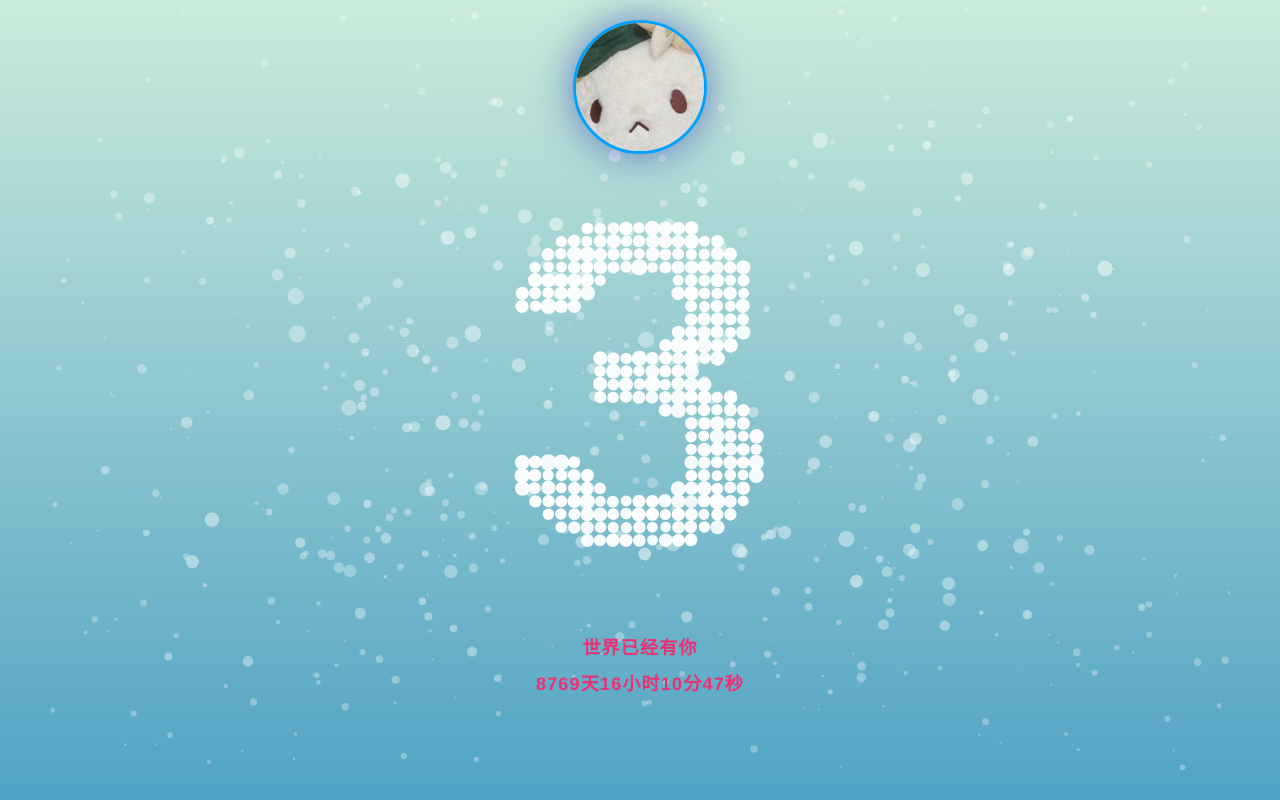
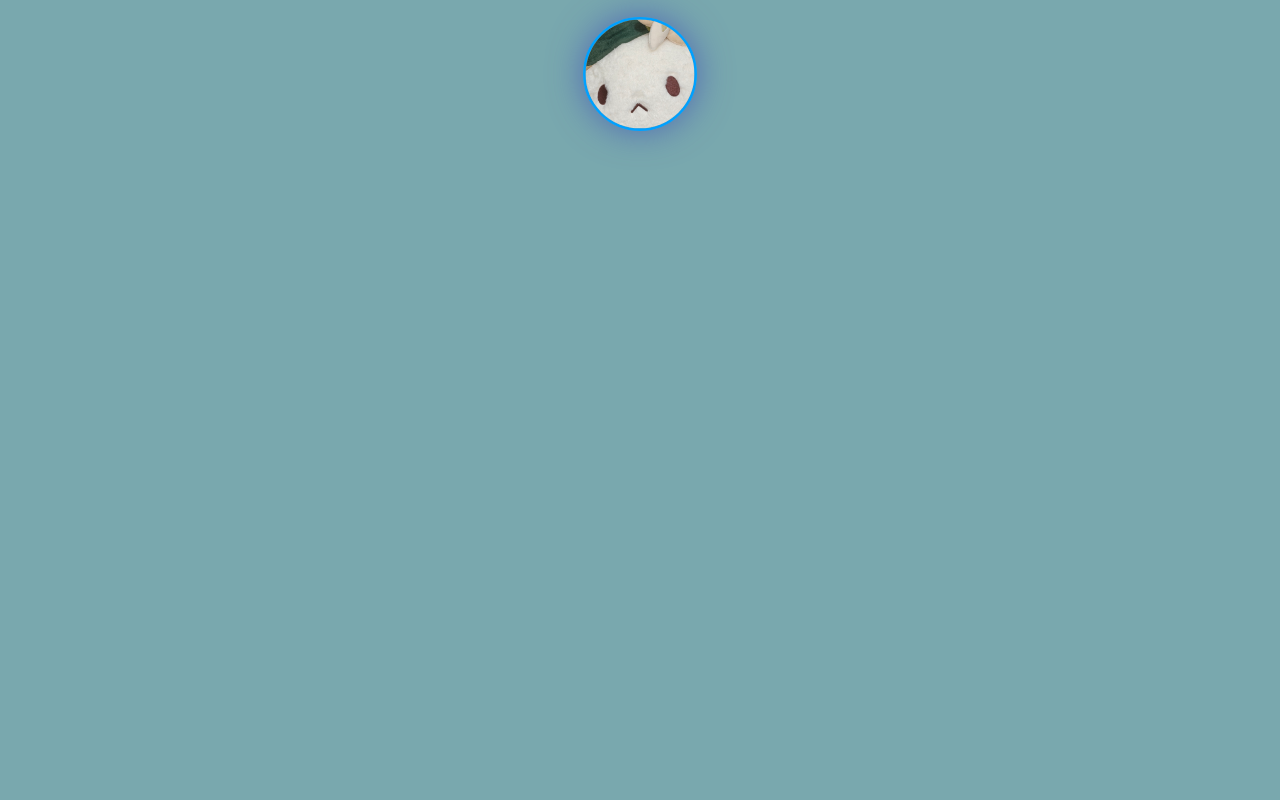
Before and after one commit to shutongjinyve/XiaoXve, a plain HTML site: page index.html in a window 1280 px wide. Drawn offline with Linux system fonts and the light colour scheme.

Commit message:
Add files via upload

```diff
--- a/index.html
+++ b/index.html
@@ -4,11 +4,16 @@
     <meta http-equiv="Content-Type" content="text/html; charset=UTF-8">
     <title>生日快乐！</title>
     <meta name="viewport" content="width=device-width, initial-scale=1.0, maximum-scale=1.0, user-scalable=0">
-    <!--<meta itemprop="image" content="./images/fenxiang.png" />-->
     <style>
+        :root {
+            /* 只改这一个数字：1 = 原大小，0.85 = 缩到 85% */
+            --stage-scale: 0.85;
+        }
+
         html {
             height: 100%;
         }
+
         body {
             font-family: "Helvetica Neue", "Luxi Sans", "DejaVu Sans", Tahoma, "Hiragino Sans GB", "Microsoft Yahei", sans-serif;
             background: #79a8ae;
@@ -18,9 +23,11 @@
             letter-spacing: 1.2px;
             margin: 0;
         }
+
         a {
             color: #ebf7f4;
         }
+
         .body--ready {
             background: -webkit-linear-gradient(top, rgb(203, 235, 219) 0%, rgb(55, 148, 192) 120%);
             background: -moz-linear-gradient(top, rgb(203, 235, 219) 0%, rgb(55, 148, 192) 120%);
@@ -28,16 +35,19 @@
             background: -ms-linear-gradient(top, rgb(203, 235, 219) 0%, rgb(55, 148, 192) 120%);
             background: linear-gradient(top, rgb(203, 235, 219) 0%, rgb(55, 148, 192) 120%);
         }
+
         .text {
             position: fixed;
             bottom: 100px;
             text-align: center;
             width: 100%;
         }
+
         .canvas {
             margin: 0 auto;
             display: block;
         }
+
         img#logo {
             width: 128px;
             background-size: cover;
@@ -49,24 +59,20 @@
             margin-top: 20px;
             margin-bottom: 20px;
             transition: all 1.0s;
+            cursor: pointer;
         }
+
         #logo:hover {
             box-shadow: 0 0 10px #fff;
             -webkit-box-shadow: 0 0 19px #fff;
             transform: rotate(360deg);
-            -ms-transform: rotate(360deg); /* IE 9 */
-            -moz-transform: rotate(360deg); /* Firefox */
-            -webkit-transform: rotate(360deg); /* Safari 和 Chrome */
-            -o-transform: rotate(360deg); /* Opera */
+            -ms-transform: rotate(360deg);
+            -moz-transform: rotate(360deg);
+            -webkit-transform: rotate(360deg);
+            -o-transform: rotate(360deg);
             filter: progid:DXImageTransform.Microsoft.BasicImage(rotation=3);
         }
-        .cs {
-            width: 100%;
-            height: 100%;
-            margin: 0 auto;
-            position: absolute;
-            text-align: center;
-        }
+
         .text {
             position: fixed;
             bottom: 80px;
@@ -74,6 +80,7 @@
             width: 100%;
             font-weight: bold;
         }
+
         .text-right {
             position: fixed;
             bottom: 50px;
@@ -81,21 +88,76 @@
             width: 100%;
             font-weight: bold;
         }
+
+        /* 缩放层：canvas 和文字放在这里面 */
+        #stage {
+            position: fixed;
+            top: 0;
+            left: 0;
+            right: 0;
+            bottom: 0;
+            transform: scale(var(--stage-scale));
+            transform-origin: center center;
+        }
+
+        /* 头像层：独立于 stage，始终浮在最上面，跟随缩放 */
+        #logo-wrap {
+            position: fixed;
+            top: 0;
+            left: 0;
+            right: 0;
+            z-index: 10001;
+            text-align: center;
+            transform: scale(var(--stage-scale));
+            transform-origin: top center;
+            pointer-events: none; /* 让空白区域不挡点击 */
+        }
+
+            #logo-wrap img {
+                pointer-events: auto; /* 只有图片本身可点击 */
+            }
+
+        /* 遮罩层：在头像下面，盖住 canvas 和文字 */
+        #cover {
+            position: fixed;
+            top: 0;
+            left: 0;
+            right: 0;
+            bottom: 0;
+            z-index: 9999;
+            display: flex;
+            align-items: center;
+            justify-content: center;
+            background: #79a8ae;
+            color: #fff;
+            font-size: 20px;
+            letter-spacing: 2px;
+            text-align: center;
+            padding: 0 30px;
+            box-sizing: border-box;
+        }
     </style>
-
 </head>
 
 <body>
-<!--&lt;!&ndash;更改为你女朋友的头像&ndash;&gt;-->
-<div class="cs">
-    <img src="tx.jpg" id="logo">
+    <!-- 头像：在遮罩之上，遮罩期间可见、可点击 -->
+    <div id="logo-wrap">
+        <img src="tx.jpg" id="logo" alt="头像">
     </div>
+
+    <!-- 遮罩：盖住 canvas 和文字，但不盖头像 -->
+    <div id="cover"> </div>
+
+    <!-- 舞台：canvas 和文字，点击后才启动 -->
+    <div id="stage">
         <canvas class="canvas" width="1820" height="905"></canvas>
         <p class="text" style="color: #ed3073;">
             世界已经有你
-    <br/>
+            <br />
             <span id="span_dt_dt"></span>
         </p>
+    </div>
+
     <script language="javascript">
         function show_date_time() {
             window.setTimeout("show_date_time()", 1000);
@@ -114,15 +176,15 @@
             seconds = Math.floor((e_minsold - minsold) * 60);
             span_dt_dt.innerHTML = daysold + "天" + hrsold + "小时" + minsold + "分" + seconds + "秒";
         }
-    show_date_time();
     </script>
+
     <script>
         var S = {
             init: function () {
                 S.Drawing.init('.canvas');
                 document.body.classList.add('body--ready');
                 //想说的话
-            S.UI.simulate("刘云晴|生日快乐哟|#countdown 3|#rectangle 15x15|#circle 12 |#time");
+                S.UI.simulate("#circle 12 |#countdown 3|刘云晴|生日快乐|#rectangle 15x15|#time");
                 S.Drawing.loop(function () {
                     S.Shape.render();
                 });
@@ -163,7 +225,7 @@
                     context.clearRect(0, 0, canvas.width, canvas.height);
                 },
                 getArea: function () {
-                return {w: canvas.width, h: canvas.height};
+                    return { w: canvas.width, h: canvas.height };
                 },
                 drawCircle: function (p, c) {
                     context.fillStyle = c.render();
@@ -420,7 +482,7 @@
                         p += gap * 4 * shapeCanvas.width;
                     }
                 }
-            return {dots: dots, w: w + fx, h: h + fy};
+                return { dots: dots, w: w + fx, h: h + fy };
             }
             function setFontSize(s) {
                 shapeContext.font = 'bold ' + s + 'px ' + fontFamily;
@@ -432,7 +494,6 @@
                 fit();
                 window.addEventListener('resize', fit);
             }
-        // Init
             init();
             return {
                 imageFile: function (url, callback) {
@@ -480,7 +541,7 @@
                             }));
                         }
                     }
-                return {dots: dots, w: width, h: height};
+                    return { dots: dots, w: width, h: height };
                 }
             };
         }());
@@ -559,7 +620,7 @@
                             dots[i].move(new S.Point({
                                 x: Math.random() * a.w,
                                 y: Math.random() * a.h,
-                            a: 0.3, //.4
+                                a: 0.3,
                                 z: Math.random() * 4,
                                 h: 0
                             }));
@@ -573,23 +634,32 @@
                 }
             };
         }());
+    </script>
+
+    <!-- 音乐 -->
+    <audio id="bgm" src="bgm.mp3" loop preload="auto"></audio>
+
+    <!-- 点击头像才启动 -->
+    <script>
+        var started = false;
+        document.getElementById('logo').addEventListener('click', function () {
+            if (started) return;
+            started = true;
+
+            document.getElementById('cover').style.display = 'none';
+
+            try {
+                show_date_time();
                 S.init();
-</script>
-<!--//音乐可改-->
-<audio id="bgm" src="bgm.mp3" loop preload="auto"></audio>
-<script>
+            } catch (e) {
+                console.error('[启动失败]', e);
+            }
+
             var bgm = document.getElementById('bgm');
             bgm.volume = 0.4;
-
-  function playBgm() {
             var p = bgm.play();
-    if (p && p.catch) p.catch(function () {});
-  }
-
-  document.addEventListener('WeixinJSBridgeReady', playBgm, false);
-  document.addEventListener('touchstart', playBgm, { once: true });
-  document.addEventListener('click', playBgm, { once: true });
-  playBgm();
+            if (p && p.catch) p.catch(function () { });
+        });
     </script>
 </body>
 </html>
```
Lines whose indentation alone changed are shown as unchanged.
